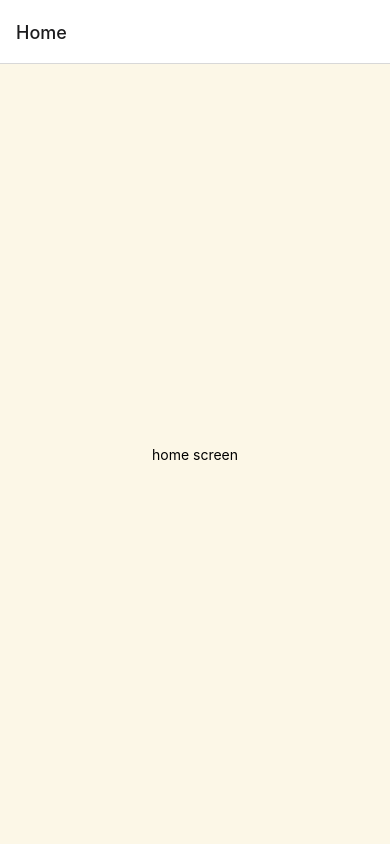
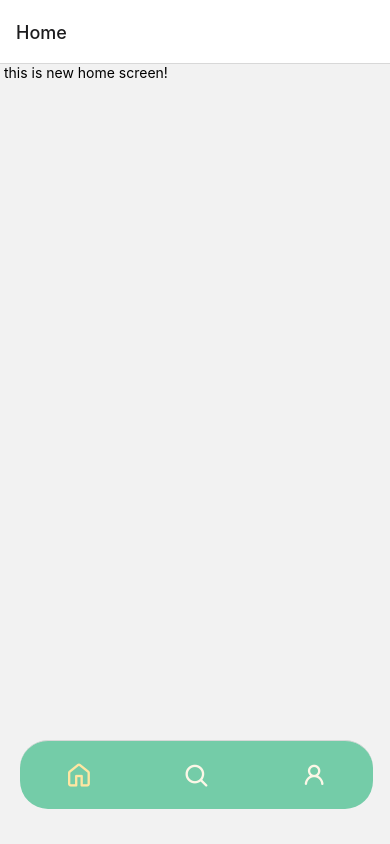
Before and after one commit to helenellyx/shootInChute, a React Native app: screen /Home in a window 390 px wide. Built offline with nearby package versions, Linux system fonts and the light colour scheme.

Commit message:
Created tab navigation bar
Made a bottom tab navigation bar but need to resize the icons and position them in the right place.

```diff
--- a/App.js
+++ b/App.js
@@ -2,46 +2,82 @@ import * as React from 'react';
 import {NavigationContainer} from '@react-navigation/native';
 import {createNativeStackNavigator} from '@react-navigation/native-stack';
 import { StatusBar } from 'expo-status-bar';
-import { StyleSheet, Text, View } from 'react-native';
+import { StyleSheet, Text, TouchableOpacity, View} from 'react-native';
+import HomeScreen from './Screens/HomeScreen';
+import { createBottomTabNavigator } from '@react-navigation/bottom-tabs';
+
+
+import { Octicons } from '@expo/vector-icons'
+
+function SearchScreen() {
+  return (
+    <View style={{ flex: 1, justifyContent: 'center', alignItems: 'center' }}>
+      <Text>Settings!</Text>
+    </View>
+  );
+}
+
+function ProfileScreen() {
+  return(
+    <View style={{ flex: 1, justifyContent: 'center', alignItems: 'center' }}>
+      <Text>Profile!</Text>
+    </View>
+  )
+}
+
+
+
+const Tab = createBottomTabNavigator();
+
+// Tabs menu
+function MyTabs() {
+  return (
+    <Tab.Navigator
+      screenOptions={({route}) => ({
+        tabBarIcon: ({ focused, color, size }) => {
+          let iconName;
+
+          if (route.name === 'Home') {
+            iconName = 'home';
+          } else if (route.name === 'Search') {
+            iconName = 'search';
+          } else if(route.name ==='Profile'){
+            iconName = 'person';
+          }
+          color = focused ? '#FFE6A2' : '#FCF7E7';
+
+          // You can return any component that you like here!
+          return <Octicons name={iconName} size={size} color={color} />
+        },
+
+        tabBarShowLabel: false,
+        tabBarStyle: {
+          position: 'absolute',
+          width: 353,
+          height: 69,
+          left: 20,
+          top: 740,
+          borderRadius: 28,
+          backgroundColor: '#74CCA8',
+        }
+  })} >
+			<Tab.Screen name="Home" component={HomeScreen} />
+			<Tab.Screen name="Search" component={SearchScreen} />
+      <Tab.Screen name="Profile" component={ProfileScreen} />
+		</Tab.Navigator>
+
+  )
+}
 
 const Stack = createNativeStackNavigator();
 
 export default function App() {
-  return (
+	return (
     <NavigationContainer>
-      <Stack.Navigator>
-        <Stack.Screen
-          name="Home"
-          component={HomeScreen}
-        />
-        <Stack.Screen name="Search" component={SearchScreen} />
-      </Stack.Navigator>
+      <MyTabs />
+
     </NavigationContainer>
-  );
+
+
+	);
 }
-
-const HomeScreen= () => {
-  return(
-  <View style={styles.container}>
-      <Text>home screen</Text>
-    </View>
-);
-  }
-
-const SearchScreen= () => {
-  return(
-  <View style={styles.container}>
-      <Text>search screen</Text>
-      <StatusBar style="auto" />
-    </View>
-);
-  }
-
-const styles = StyleSheet.create({
-  container: {
-    flex: 1,
-    backgroundColor: '#FCF7E7',
-    alignItems: 'center',
-    justifyContent: 'center',
-  },
-});
--- a/Screens/HomeScreen.js
+++ b/Screens/HomeScreen.js
@@ -1 +1,10 @@
-//put code for homescreen here
+import * as React from 'react';
+//import { ScrollView } from 'react-native-web';
+import {Text} from 'react-native';
+
+export default function HomeScreen() {
+    return (
+    <Text> this is new home screen!</Text>
+
+    )
+}
```
Also changed, not shown: package.json (+4 -3 lines), 1 other file (tests, documents, lock files or other folders).
